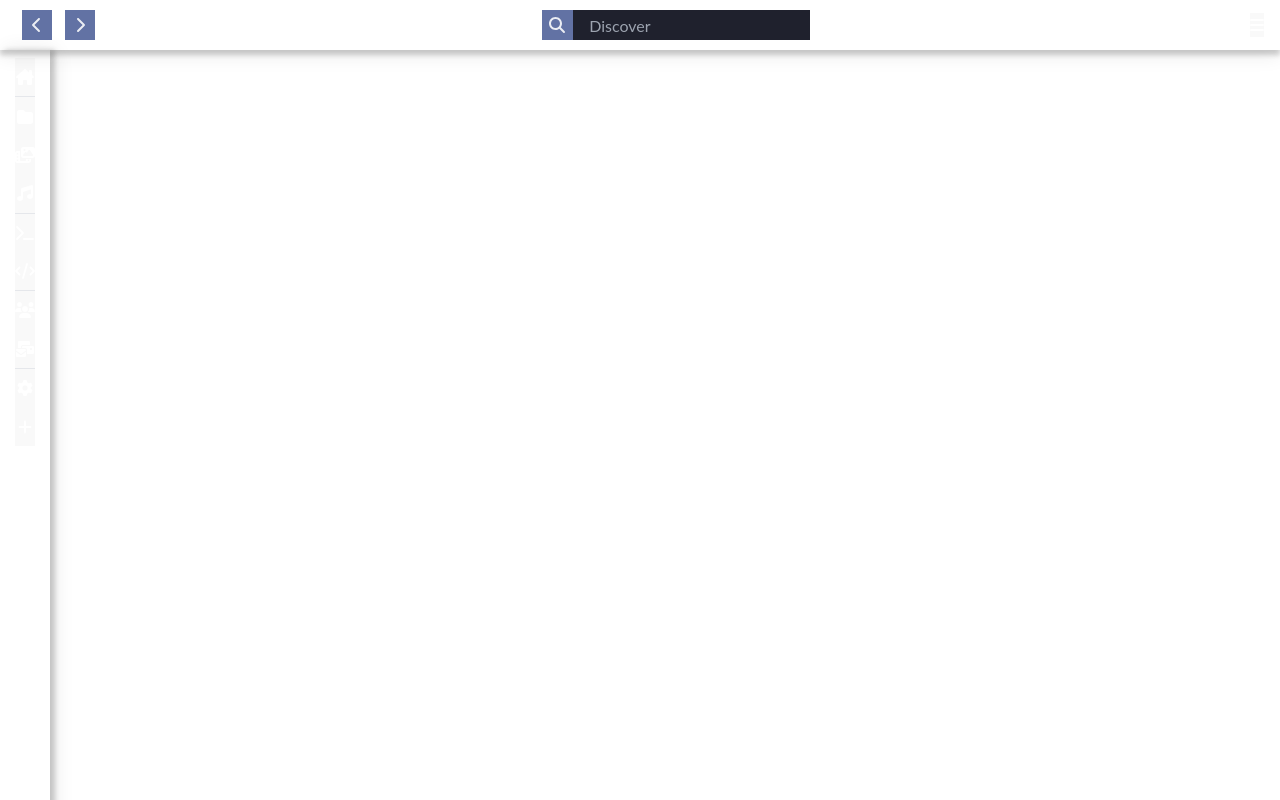
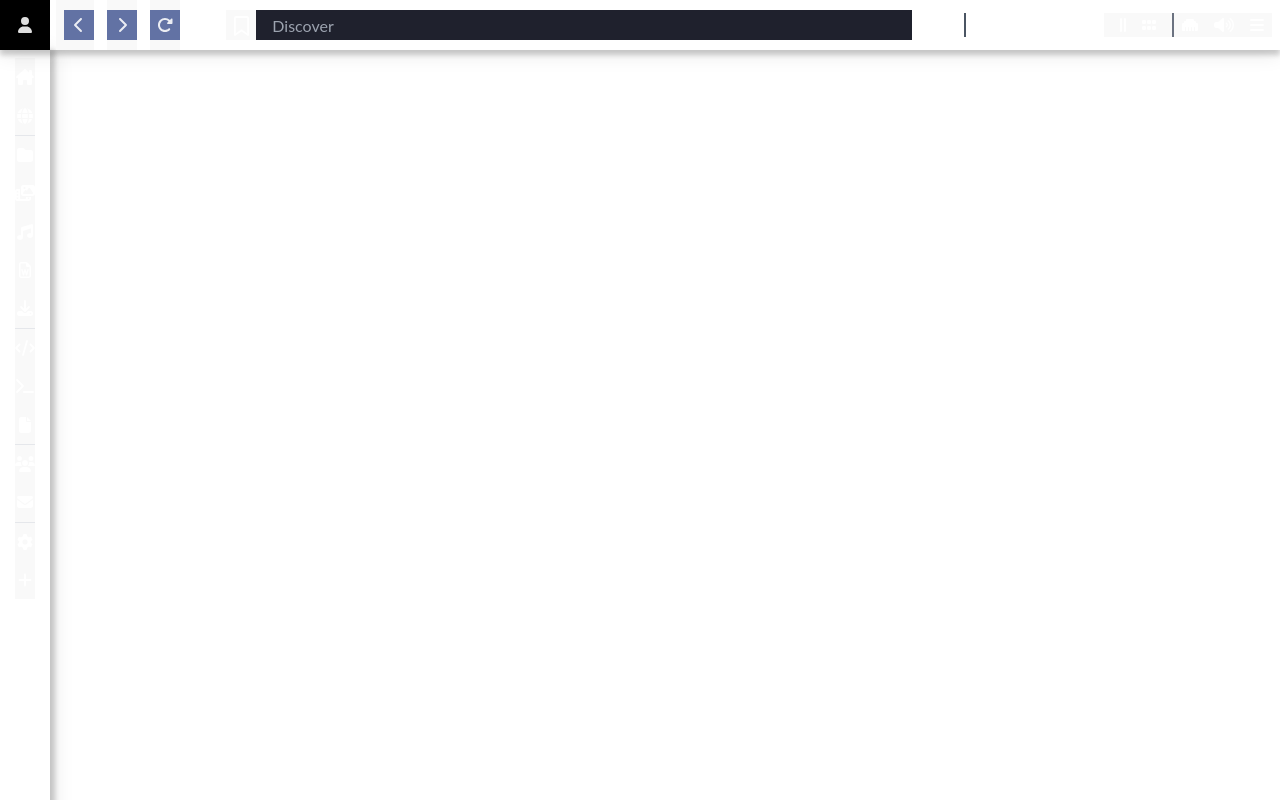
Before and after one commit to noxfall/flatron, a React (Vite) app: page / in a window 1280 px wide. Built offline with nearby package versions, Linux system fonts and the light colour scheme.

Commit message:
Update components

```diff
--- a/package.json
+++ b/package.json
@@ -11,6 +11,7 @@
   },
   "dependencies": {
     "@fortawesome/fontawesome-svg-core": "^6.4.0",
+    "@fortawesome/free-regular-svg-icons": "^6.4.0",
     "@fortawesome/free-solid-svg-icons": "^6.4.0",
     "@fortawesome/react-fontawesome": "^0.2.0",
     "autoprefixer": "^10.4.14",
--- a/src/components/common/LeftBar.jsx
+++ b/src/components/common/LeftBar.jsx
@@ -1,5 +1,6 @@
 import { FontAwesomeIcon } from "@fortawesome/react-fontawesome";
-import { faCode, faFile, faFolder, faGear, faHomeLg, faMailBulk, faMusic, faPhotoFilm, faPlus, faTerminal, faUsers } from "@fortawesome/free-solid-svg-icons";
+import { faCode, faDownload, faEnvelope, faFile, faFolder, faGear, faGlobe, faHomeLg, faMusic, faPhotoFilm, faPlus, faTerminal, faUsers } from "@fortawesome/free-solid-svg-icons";
+import { faFileWord } from '@fortawesome/free-regular-svg-icons';
 
 const LeftBar = () => {
   return (
@@ -11,6 +12,9 @@ const LeftBar = () => {
         <button>
           <FontAwesomeIcon icon={faHomeLg} />
         </button>
+        <button>
+          <FontAwesomeIcon icon={faGlobe} />
+        </button>
         <hr />
         <button>
           <FontAwesomeIcon icon={faFolder} />
@@ -21,19 +25,28 @@ const LeftBar = () => {
         <button>
           <FontAwesomeIcon icon={faMusic} />
         </button>
+        <button>
+          <FontAwesomeIcon icon={faFileWord} />
+        </button>
+        <button>
+          <FontAwesomeIcon icon={faDownload} />
+        </button>
         <hr />
+        <button>
+          <FontAwesomeIcon icon={faCode} />
+        </button>
         <button>
           <FontAwesomeIcon icon={faTerminal} />
         </button>
         <button>
-          <FontAwesomeIcon icon={faCode} />
+          <FontAwesomeIcon icon={faFile} />
         </button>
         <hr />
         <button>
           <FontAwesomeIcon icon={faUsers} />
         </button>
         <button>
-          <FontAwesomeIcon icon={faMailBulk} />
+          <FontAwesomeIcon icon={faEnvelope} />
         </button>
         <hr />
         <button>
--- a/src/components/common/TopBar.jsx
+++ b/src/components/common/TopBar.jsx
@@ -1,27 +1,60 @@
+import { useState, useEffect } from 'react';
 import { FontAwesomeIcon } from "@fortawesome/react-fontawesome";
-import { faChevronLeft, faChevronRight, faSearch, faBars } from "@fortawesome/free-solid-svg-icons";
+import { faChevronLeft, faChevronRight, faBars, faEthernet, faUser, faRotateRight, faVolumeHigh, faGripLinesVertical, faGripHorizontal, faTableColumns, faTableCells, faGripVertical } from "@fortawesome/free-solid-svg-icons";
+import { faBookmark } from '@fortawesome/free-regular-svg-icons';
 
 const TopBar = () => {
+  const [time, setTime] = useState(new Date());
+
+  useEffect(() => {
+    const timer = setInterval(() => setTime(new Date()), 60000);
+    () => clearInterval(timer);
+  });
+
   return (
-    <nav className="flex flex-row justify-between items-center absolute top-0 w-full h-[50px] px-[1em]">
+    <nav className="flex flex-row justify-between items-center absolute top-0 w-full h-[50px] pr-2">
       <div className="flex">
-        <button className="navBtn">
+        <button className="bg-black w-[50px] h-[50px]">
+          <FontAwesomeIcon icon={faUser} />
+        </button>
+        <button className="navBtn pl-2">
           <a href="#"><FontAwesomeIcon icon={faChevronLeft} /></a>
         </button>
         <button className="navBtn">
           <a href="#"><FontAwesomeIcon icon={faChevronRight} /></a>
         </button>
+        <button className="navBtn">
+          <a href="#"><FontAwesomeIcon icon={faRotateRight} /></a>
+        </button>
       </div>
-      <div className="flex items-center">
-        <i className="flex items-center justify-center h-[30px] w-[35px] bg-[#6272a4] p-1"><FontAwesomeIcon icon={faSearch} /></i>
+      <div className="flex items-center flex-grow pl-10">
+        <button className="px-2 w-[30px] h-30px text-[20px]">
+          <FontAwesomeIcon icon={faBookmark} />
+        </button>
         <input
           type="text"
           placeholder="Discover"
-          className="w-full h-[30px] bg-[#1f212d] outline-none font-[16px] px-[1em]"
+          className="w-full h-[30px] bg-[#1f212d] outline-none font-[16px] px-[1em] flex-1"
         />
+        <div className="flex justify-between">
+          <span className="px-2 border-r-2 border-gray-600">{time.getHours()}: {time.getMinutes()}</span>
+          <span className="px-2">{time.toDateString().substring(0, 10)}</span>
+        </div>
       </div>
-      <div>
-        <button>
+      <div className="ml-10">
+        <button className="pl-4 pr-2">
+          <a href="#"><FontAwesomeIcon icon={faGripLinesVertical} /></a>
+        </button>
+        <button className="px-2 pr-4">
+          <a href="#"><FontAwesomeIcon icon={faGripHorizontal} /></a>
+        </button>
+        <button className="px-2 border-l-2 border-gray-500">
+          <a href="#"><FontAwesomeIcon icon={faEthernet} /></a>
+        </button>
+        <button className="px-2">
+          <a href="#"><FontAwesomeIcon icon={faVolumeHigh} /></a>
+        </button>
+        <button className="px-2">
           <a href="#"><FontAwesomeIcon icon={faBars} /></a>
         </button>
       </div>
```
Also changed, not shown: 1 other file (tests, documents, lock files or other folders).
